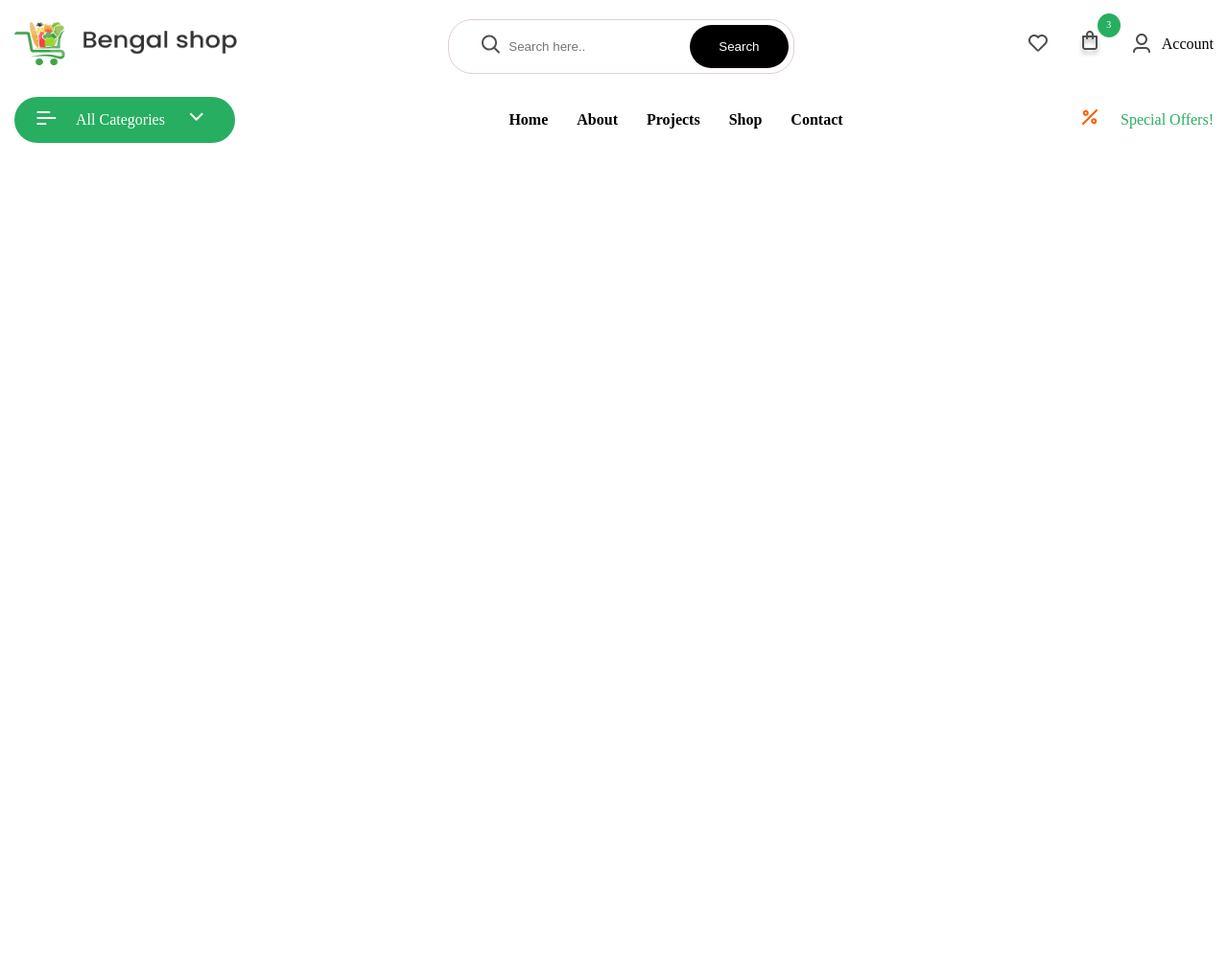
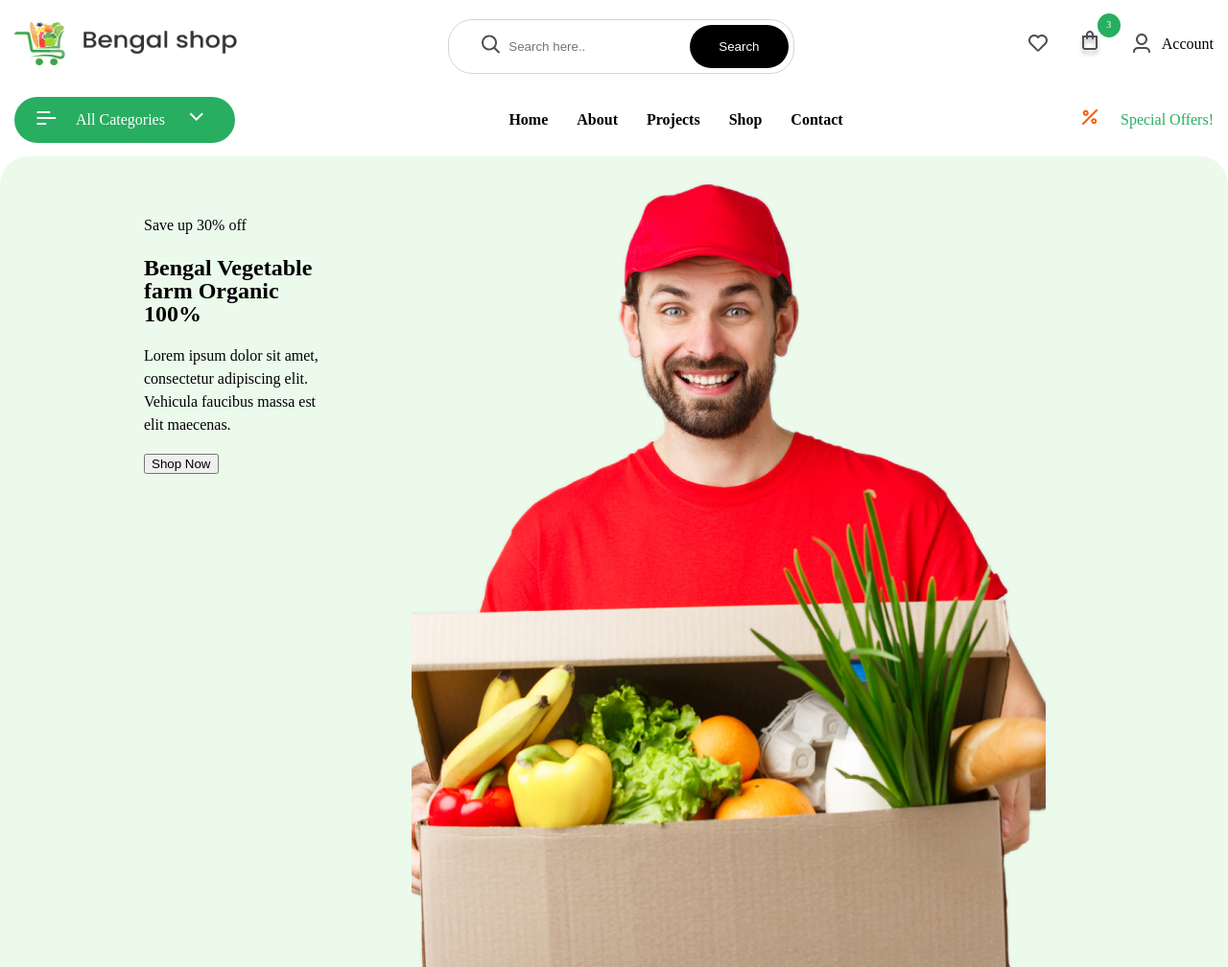
Before and after one commit to mosfequr11/styling-secrets, a plain HTML site: page bangla-shop/index.html in a window 1280 px wide. Shown: the top 1008 px of the page at 96% size. Before the commit the page ends 800 px from the top, so only its background shows below. Drawn offline with nearby package versions, Linux system fonts and the light colour scheme.

Commit message:
add: banner section

```diff
--- a/bangla-shop/assets/css/style.css
+++ b/bangla-shop/assets/css/style.css
@@ -80,9 +80,13 @@ body {
   padding-bottom: 5px;
 }
 
-input[type="text"] {
+.search-area input[type="text"] {
   border: none;
   background: transparent;
+}
+
+.search-area input:focus-visible {
+  outline: none;
 }
 
 .search-area .btn {
@@ -189,6 +193,28 @@ span.user-text {
   color: var(--green_color);
 }
 
+/* Banner Slider Section */
+
+.banner .custom-container {
+  margin: 0 auto;
+}
+
+.slides {
+  display: flex;
+  justify-content: space-between;
+  background-color: #EBFAEB;
+  padding: 10px 150px;
+  border-radius: 30px;
+  gap: 50px;
+}
+
+.slides .banner-content {
+  padding-top: 50px;
+}
+
+.slides .banner-content {}
+
+
 /* Responsive area */
 
 @media (min-width: 1740px) {
--- a/bangla-shop/assets/js/script.js
+++ b/bangla-shop/assets/js/script.js
@@ -0,0 +1,11 @@
+console.log("Hellow Wrold");
+
+// Banner Slider Section
+
+var swiper = new Swiper(".banner-slide", {
+  direction: "vertical",
+  pagination: {
+    el: ".swiper-pagination",
+    clickable: true,
+  },
+});
--- a/bangla-shop/index.html
+++ b/bangla-shop/index.html
@@ -6,6 +6,7 @@
   <meta http-equiv="X-UA-Compatible" content="IE=edge">
   <meta name="viewport" content="width=device-width, initial-scale=1.0">
   <title>Bangla Shop</title>
+  <link rel="stylesheet" href="https://cdn.jsdelivr.net/npm/swiper@11/swiper-bundle.min.css">
   <link rel="stylesheet" href="assets/css/style.css">
 </head>
 
@@ -141,8 +142,54 @@
     </div>
   </header>
 
-  <!-- Banner Slider-->
+  <!-- Banner Slider Section -->
+  <section class="banner">
+    <div class="custom-container">
+      <div class="swiper banner-slide">
+        <div class="swiper-wrapper">
+          <div class="swiper-slide">
+            <div class="slides">
+              <div class="banner-content">
+                <span class="tagline">Save up 30% off</span>
+                <h2 class="title">Bengal Vegetable farm Organic 100%</h2>
+                <p class="desc">Lorem ipsum dolor sit amet, consectetur adipiscing elit. Vehicula faucibus massa est
+                  elit
+                  maecenas.</p>
+                <button class="shop-btn">Shop Now</button>
+              </div>
+              <div class="banner-image">
+                <figure>
+                  <img src="assets/images/right-img.png" alt="Banner Image">
+
+                </figure>
+              </div>
+            </div>
+          </div>
+          <div class="swiper-slide">Slide 2</div>
+          <div class="swiper-slide">Slide 3</div>
+          <div class="swiper-slide">Slide 4</div>
+          <div class="swiper-slide">Slide 5</div>
+
+        </div>
+        <div class="swiper-pagination"></div>
+      </div>
+    </div>
+  </section>
+
+  <!-- Add JS file -->
+  <script>
+    // var swiper = new Swiper(".banner-slide", {
+    //   direction: "vertical",
+    //   pagination: {
+    //     el: ".swiper-pagination",
+    //     clickable: true,
+    //   },
+    // });
+  </script>
+  <!-- <script src="https://cdn.jsdelivr.net/npm/swiper@11/swiper-element-bundle.min.js"></script> -->
+  <script src="https://cdn.jsdelivr.net/npm/swiper/swiper-bundle.min.js"></script>
   <script type="text/javascript" src="assets/js/script.js"></script>
+
 </body>
 
 </html>
```
Also changed, not shown: bangla-shop/assets/images/right-img.png (added).
